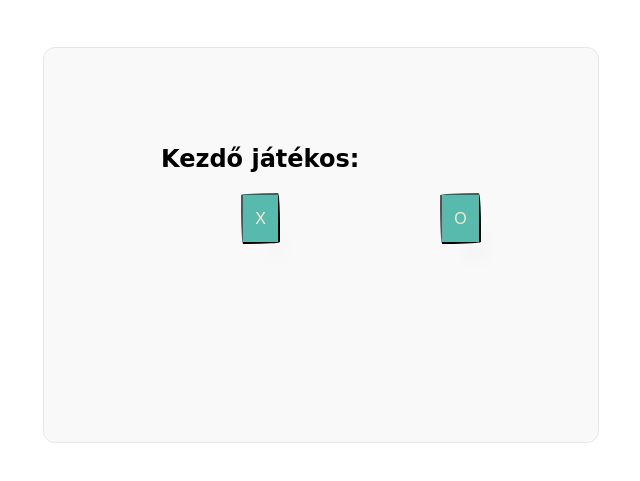
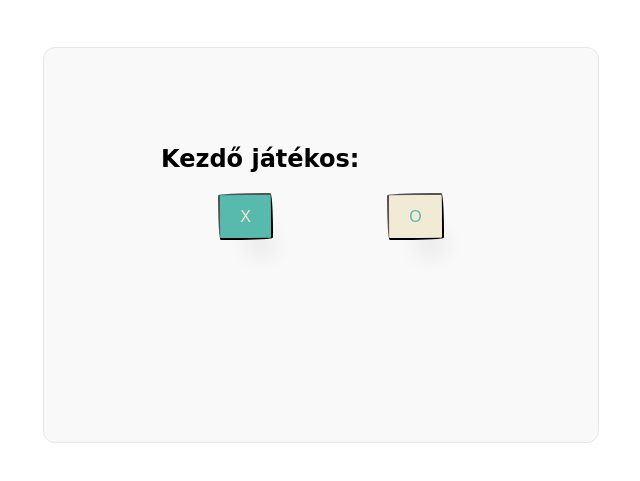
Before and after one commit to delczegemma/amoba, a website built with Parcel: page index.html in a window 1280 px wide. Shown: the part 81-562 px from the top of the page, without its empty margins (319-959 px from the left). Built offline with nearby package versions, Linux system fonts and the light colour scheme; a web font is replaced by a local one.

Commit message:
style: Modal gombok.

```diff
--- a/src/styles.css
+++ b/src/styles.css
@@ -37,7 +37,8 @@ h1 {
 }
 .btn-container{
   display: flex;
-  justify-content: space-between;
+  justify-content: space-around;
+  padding-right: 15%;
 }
 
 
@@ -126,8 +127,6 @@ h1 {
 }
 
 button {
-  display: block;
-  margin: 0 auto;
   padding: 10px 20px;
   font-size: 16px;
   cursor: pointer;
@@ -140,9 +139,9 @@ button {
 
 
 /* CSS */
-.next-btn {
+.next-btn, .exit-btn {
   align-self: center;
-  background-color: #57baac;
+  background-color: #87ACE4;
   background-position: 0 90%;
   background-repeat: repeat no-repeat;
   background-size: 4px 3px;
@@ -150,13 +149,12 @@ button {
   border-width: 2px;
   box-shadow: rgba(0, 0, 0, .2) 15px 28px 25px -18px;
   box-sizing: border-box;
-  color: #f1ebd5;
+  color: #F3EADA;
   cursor: pointer;
   display: inline-block;
   font-family: Neucha, sans-serif;
   font-size: 1rem;
   line-height: 23px;
-  padding: .75rem;
   transition: all 235ms ease-in-out;
   border-bottom-left-radius: 15px 255px;
   border-bottom-right-radius: 225px 15px;
@@ -173,3 +171,18 @@ button {
 .next-btn:focus {
   box-shadow: rgba(0, 0, 0, .3) 2px 8px 4px -6px;
 }
+
+button[value="X"] {
+  background-color: #57baac;
+  color: #f1ebd5;
+}
+
+button[value="O"] {
+  background-color: #f1ebd5;
+  color: #57baac;
+}
+
+button[value="6"] {
+  background-color: #EA8E68;
+  color: #FFF5EE;
+}
```
